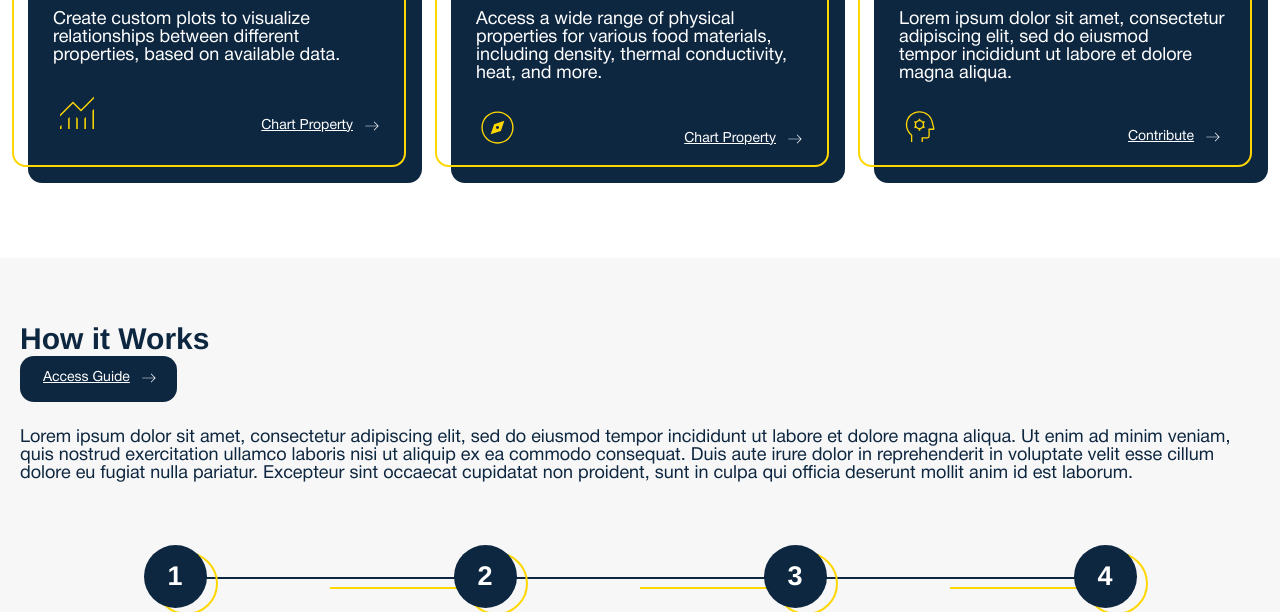
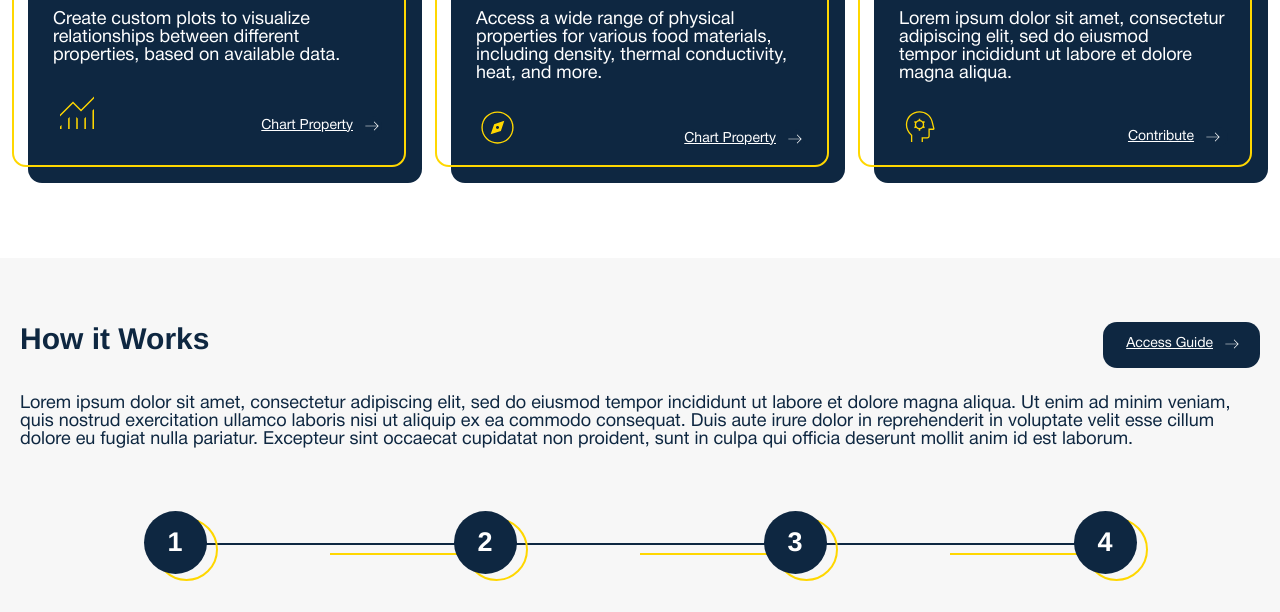
Before and after one commit to markPLP/food-materials, a plain HTML site: page index.html in a window 1280 px wide. Shown: the part 488-1100 px from the top of the page. Drawn offline with Linux system fonts and the light colour scheme.

Commit message:
fix flex

```diff
--- a/index.html
+++ b/index.html
@@ -284,7 +284,7 @@
         aria-labelledby="how-it-works-heading"
       >
         <div class="__container">
-          <div class="heading__button flex-justify-between flex-wrap">
+          <div class="heading__button flex-justify-between flex flex-wrap">
             <h2 id="how-it-works-heading" class="heading_2">How it Works</h2>
             <a
               href="#"
```
